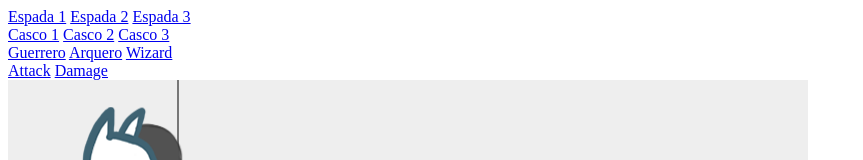
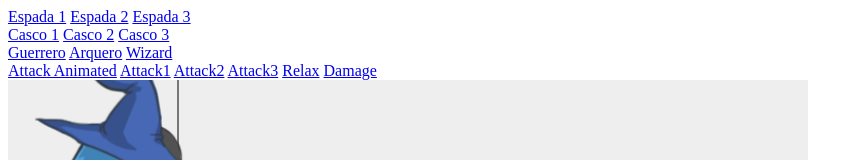
Before and after one commit to mammut/item-test, a plain HTML site: page index.html in a window 1280 px wide. Shown: the top 160 px of the page, without its empty margins (0-863 px from the left). Drawn offline with Linux system fonts and the light colour scheme.

Commit message:
added helmets, pose buttons

```diff
--- a/game.js
+++ b/game.js
@@ -73,10 +73,13 @@ $(function(){
 
     var p = new Player(this,170, 380);
     p.playerType = "warrior";
+    p.helmet = new Helmet(0, p);
     var p2 = new Player(this);
     p2.playerType = "wizard";
+    p2.helmet = new Helmet(2, p2);
     var p3 = new Player(this, 80, 540);
     p3.playerType = "archer";
+    p3.helmet = new Helmet(1, p3);
     update();
     function update() {
       self.ctx.clearRect(0, 0, self.gameSize.x, self.gameSize.y);
@@ -126,10 +129,22 @@ $(function(){
     });
     $('.casco').on('click', function(){
       $this = $(this);
-      console.log($this);
       p.helmet = new Helmet($this.attr('id'), p);
       update();
     });
+
+    $('.attack').on('click', function(){
+      $this = $(this);
+      p.pose = "attack" + $this.attr('id');
+      update();
+    });
+
+    $('.relax').on('click', function(){
+      $this = $(this);
+      p.pose = "relax";
+      update();
+    });
+
     $('.tt').on('click', function(){
       $this = $(this);
       switch($this.attr('id')){
--- a/index.html
+++ b/index.html
@@ -16,7 +16,11 @@
   <a href="#" id="warrior" class="tt">Guerrero</a>
   <a href="#" id="archer" class="tt">Arquero</a>
   <a href="#" id="wizard" class="tt">Wizard</a><br>
-  <a href="#" id="attack">Attack</a>
+  <a href="#" id="attack">Attack Animated</a>
+  <a href="#" id="1" class="attack">Attack1</a>
+  <a href="#" id="2" class="attack">Attack2</a>
+  <a href="#" id="3" class="attack">Attack3</a>
+  <a href="#" class="relax">Relax</a>
   <a href="#" id="damage">Damage</a>
   <br>
   <canvas id="screen" width="800" height="600"></canvas>
--- a/resources/items/helmets.json
+++ b/resources/items/helmets.json
@@ -1,17 +1,17 @@
 [
   {
     "id": 0,
-    "path": "mask3.png",
-    "center": {"x": 0.55, "y": 0.66}
+    "path": "warrior.png",
+    "center": {"x": 0.55, "y": 0.57}
   },
   {
     "id": 1,
-    "path": "mask2.png",
-    "center": {"x": 0.46, "y": 0.55}
+    "path": "archer.png",
+    "center": {"x": 0.55, "y": 0.46}
   },
   {
     "id": 2,
-    "path": "mask1.png",
-    "center": {"x": 0.54, "y": 0.60}
+    "path": "wizard.png",
+    "center": {"x": 0.56, "y": 0.72}
   }
 ]
--- a/resources/poses/poses.json
+++ b/resources/poses/poses.json
@@ -19,14 +19,14 @@
       "headRot": 0,
       "handRot": -30,
       "hand": {"x": 0.649, "y": 0.06},
-      "head": {"x": 0.585, "y": 0.2}
+      "head": {"x": 0.582, "y": 0.2}
     },
     "attack3": {
       "base": {"x": 0.138,"y":  0.96},
       "headRot": 30,
       "handRot": 90,
       "hand": {"x": 0.95, "y": 0.939},
-      "head": {"x": 0.903, "y": 0.55}
+      "head": {"x": 0.89, "y": 0.55}
     },
     "damage": {
       "base": {"x": 0.21,"y":  0.96},
```
Also changed, not shown: resources/items/helmets/archer.png (added), resources/items/helmets/pony.png (added), resources/items/helmets/warrior.png (added), resources/items/helmets/wizard.png (added).
